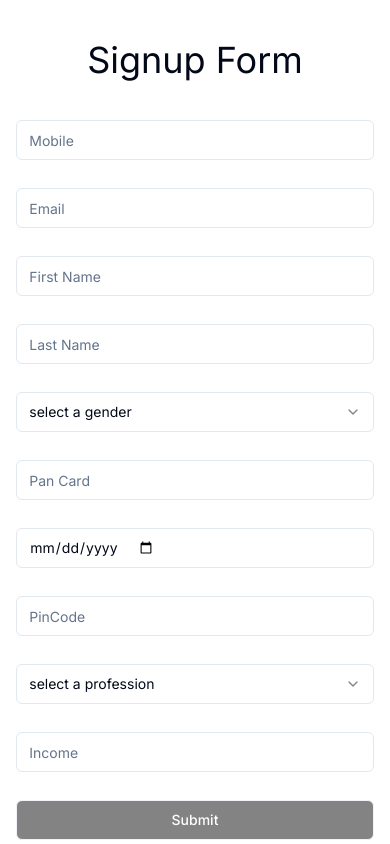
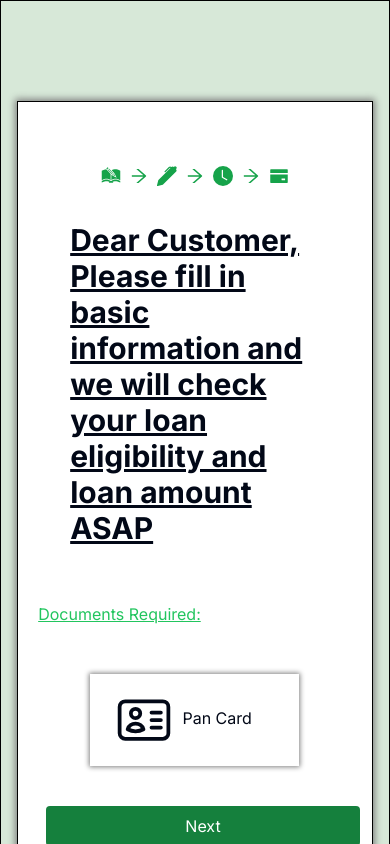
Before and after one commit to akshay-anand24/formTask, a Next.js app in the folder Next/: page / in a window 390 px wide. Shown: the top 844 px of the page. Built offline with nearby package versions, Linux system fonts and the light colour scheme.

Commit message:
ui improved

```diff
--- a/Next/app/error/page.js
+++ b/Next/app/error/page.js
@@ -1,12 +1,31 @@
 'use client'
+
+import { usePathname, useSearchParams } from "next/navigation"
+import { useRouter } from "next/navigation"
+// import { useRouter } from "next/router"
+import { useEffect, useState } from "react"
 
 
 const Conn = () => {
+  const router=useRouter()
+  const pathname=usePathname()
+  const searchparams=useSearchParams()
+  // let [data,setData]=useState()
+  // const value=router.query
+  // if(data!==value)
+  // setData(value)
+
+  useEffect(()=>{
+
+    console.log(router,pathname,searchparams.get('msg'))
+  })
 
   return (
     <div className="m-auto block text-center">
       <h1 className="text-7xl">Oops!!</h1>
-      <h1 >Some Error Occured!! Try Again</h1></div>
+      <h1 >Some Error Occured!! Try Again</h1>
+      <br />
+      <h3>{searchparams.get('msg')}</h3></div>
   )
 }
 
--- a/Next/app/find/[id]/page.js
+++ b/Next/app/find/[id]/page.js
@@ -1,38 +1,64 @@
-'use client'
-import axios from 'axios'
-import React, { useEffect, useState } from 'react'
+"use client";
+import axios from "axios";
+import React, { useEffect, useState } from "react";
+import {
+  Card,
+  CardContent,
+  CardDescription,
+  CardFooter,
+  CardHeader,
+  CardTitle,
+} from "@/components/ui/card"
 
 
+const Id = ({ params }) => {
+  const [status, setStatus] = useState('');
+
+  const statusHandler = async () => {
+    let res = await axios.post(
+      " https://lms29api.buynsta.com/main/eligible/kreditbee",
+      {
+        referenceId: params.id,
+      },
+      {
+        headers: {
+          Authorization: " Basic " + process.env.NEXT_PUBLIC_AUTHORIZATION_KEY,
+        },
+      }
+    );
+
+    setStatus(res.data);
+  };
+
+  useEffect(() => {
+    statusHandler();
+    console.log(status)
+  },[]);
 
 
-const Id = ({params}) => {
-    let [status,setStatus]=useState({})
-    const statusHandler=async ()=>{
-      let res= await axios.post(" https://lms29api.buynsta.com/main/eligible/kreditbee",{
-        referenceId:params.id
-      })
-      let data=res.data
-      if(res.data.code!==status.code)
-      setStatus(res.data)
+  return (
+    <div style={{backgroundColor:'#D7E8D8',minHeight:'100vh',margin:0,padding:0,border:'1px solid black'}}>
+
+    <Card className='w-11/12 lg:w-8/12 m-auto p-2 text-center mt-9'  style={{boxShadow:'0 0 7px 2px gray',backgroundColor:'white'}}>
+  <CardHeader>
+    <CardTitle className='text-green-600 text-center mt-2 mb-2 '>Awesome!
+      <aa className="text-2xl text-gray-500 mb-20 mt-5 block">You are doing great so far!!</aa></CardTitle>
+    <CardDescription>
+       <span className="block">Reference Id: {status.model?status.model.referenceId:null }</span>
+    <span className="block">Status Code: {status.model?status.model.statusCode:null }</span>
+    <span className="block">Status : {status.model?status.model.status:null}</span></CardDescription>
+  </CardHeader>
+  <CardContent>
+   {status.model&& <p>You are eligible for Credit Limit!!</p>}
+  </CardContent>
+  <CardFooter className='text-center block'>
+    {status.model&&<h1 className='text-4xl text-red-500 p-4 shadow-xl text-center'>Rs. 5,00,000</h1>}
+  </CardFooter>
+</Card>
 
 
-      console.log(params)
-    }
+    </div>
+  );
+};
 
-    useEffect(()=>{
-    statusHandler()
-          if(status.statusCode=="W001")
-        setInterval(()=>{window.location.reload()},5000)
-    })
-
-
-  return (<>
-    <div>Status Code:{status.code}</div>
-    <div>Status Code:{status.statusCode}</div>
-    <div>Status :{status.status}</div>
-
-    </>
-  )
-}
-
-export default Id
+export default Id;
--- a/Next/app/page.js
+++ b/Next/app/page.js
@@ -1,19 +1,24 @@
 "use client";
 
-import Link from "next/link";
 import axios from "axios";
 import ClipLoader from "react-spinners/ClipLoader";
 import styles from "./page.module.css";
 import { createContext } from "react";
 
-// import Button from '@mui/material/Button'
+import { v4 } from "uuid";
 import { useForm, Controller } from "react-hook-form";
 
 import style from "./styl.module.css";
-// import {TextField,FormControl,InputLabel,Select,MenuItem} from '@mui/material'
+
 import { useEffect, useState } from "react";
 import Input from "@/components/ui/input";
 import { Button } from "../components/ui/button";
+import { HiOutlineIdentification } from "react-icons/hi2";
+import { GiArchiveRegister } from "react-icons/gi";
+import { AiOutlineArrowRight } from "react-icons/ai";
+import { AiFillCreditCard } from "react-icons/ai";
+import { BsFillPenFill } from "react-icons/bs";
+import { BsFillClockFill } from "react-icons/bs";
 import {
   Select,
   SelectGroup,
@@ -26,20 +31,218 @@ import {
 } from "../components/ui/select";
 import { useRouter } from "next/navigation";
 import Conn from "./error/page";
+import { headers } from "@/next.config";
+import AOS from 'aos';
+import 'aos/dist/aos.css'; // You can also use <link> for styles
+import { duration } from "@mui/material";
+AOS.init({duration:2000});
 
 const connContext = createContext();
+let rid = v4().split("-");
+rid = rid[0] + rid[1] + rid[2] + rid[3];
 
 const Index = () => {
-  let [rid, setRId] = useState("");
-  let [prof, setProf] = useState("");
-  let [loading, setLoading] = useState(false);
+
+const intro=()=>{
+  return(
+    <div data-aos='fade-up' data-aos-duration='3000'>
+ <div className="text-xl text-green-600 m-2 text-center">
+           <GiArchiveRegister className=" inline m-1"/>
+           <AiOutlineArrowRight className=" inline m-1"/>
+           <BsFillPenFill className=" inline m-1"/>
+           <AiOutlineArrowRight className=" inline m-1"/>
+           <BsFillClockFill className=" inline m-1"/>
+           <AiOutlineArrowRight className=" inline m-1"/>
+           <AiFillCreditCard className=" inline m-1"/>
+      </div>
+
+    <h1 className="text-3xl  m-8 mb-14 underline font-bold">Dear Customer, Please fill in basic information and we will check your loan eligibility and loan amount ASAP</h1>
+    <h3 className="text-green-500 underline">Documents Required:</h3>
+    <br />
+    <br />
+    <div className=" border-solid border-1 p-4 w-8/12 m-auto border-black cursor-pointer" style={{boxShadow:'0 0 5px 1px gray',minHeight:'40px'}}>
+      <span><HiOutlineIdentification className="text-6xl m-0 mx-2 inline"/></span>
+      <span className="hover:underline">Pan Card</span> </div>
+    </div>
+  )
+}
+
+  const personalDetail = () => {
+    return (
+
+      <div className="comp" style={{ display:'none'}} data-aos='fade-up' data-aos-duration='3000'>
+
+
+        <h1 className=" text-3xl m-8 underline font-bold ">You are just two step away from checking your eligibilty for instant funds</h1>
+        <Input
+          id="mobile"
+          placeholder="Mobile"
+          {...register("mobile", {
+            pattern: /^[0-9]+$/,
+            required: true,
+            minLength: 10,
+          })}
+        />
+        {errors.mobile && <p> Invalid </p>}
+        <Input
+          id=""
+          placeholder="Email"
+          className="mt-7"
+          {...register("email", {
+            pattern: /^[\w-\.]+@([\w-]+\.)+[\w-]{2,4}$/,
+          })}
+        />
+        {errors.email && <p> Invalid </p>}
+
+        <Input
+          id=""
+          placeholder="First Name"
+          className="mt-7"
+          {...register("fname", { required: true })}
+        />
+        <Input
+          id=""
+          placeholder="Last Name"
+          className="mt-7"
+          {...register("lname", { required: true })}
+        />
+      </div>
+    );
+  };
+
+  const morePersonalDetails = () => {
+    return (
+      <div className="comp" style={{display:'none'}} data-aos-duration='3000'data-aos='fade-up'>
+        <h1 className=" text-3xl m-8 underline font-bold ">Responsible lending, transparent terms, and support for your financial needs.</h1>
+
+        <Controller
+          name="gender"
+          control={control}
+          rules={{ required: true }}
+          render={({ field }) => (
+            <Select
+              {...field}
+              onValueChange={(e) => {
+                field.onChange(e);
+              }}
+              defaultValue={field.value}
+            >
+              <SelectTrigger className="w-[100%] mt-7">
+                <SelectValue placeholder="select a gender" />
+              </SelectTrigger>
+              <SelectContent>
+                <SelectGroup>
+                  <SelectItem value="M">Male</SelectItem>
+                  <SelectItem value="F">Female</SelectItem>
+                </SelectGroup>
+              </SelectContent>
+            </Select>
+          )}
+        />
+
+        {errors.gender ? <p>Invalid</p> : null}
+
+        <Input
+          type="date"
+          id=""
+          placeholder="DoB"
+          className="mt-7"
+          name="dob"
+          {...register("dob", { required: true })}
+        />
+
+        <Input
+          id=""
+          placeholder="PinCode"
+          className="mt-7"
+          {...register("pincode", {
+            pattern: /^[0-9]+$/,
+            required: true,
+            minLength: 6,
+          })}
+        />
+        {errors.pincode && <p> Invalid </p>}
+      </div>
+    );
+  };
+
+  const financialDetails = () => {
+    return (
+      <div className="comp" style={{display:'none'}} data-aos-duration='3000'data-aos='fade-up'>
+        <h1 className=" text-3xl m-8 underline font-bold ">Final Step to know your eligibility.</h1>
+
+        <Controller
+          name="profession"
+          control={control}
+          rules={{ required: true }}
+          render={({ field }) => (
+            <Select
+              {...field}
+              onValueChange={(e) => {
+                field.onChange(e);
+                setProf(e);
+              }}
+              defaultValue={field.value}
+            >
+              <SelectTrigger className="w-[100%] mt-7">
+                <SelectValue placeholder="select a profession" />
+              </SelectTrigger>
+              <SelectContent>
+                <SelectGroup>
+                  <SelectItem value="salaried">salaried</SelectItem>
+                  <SelectItem value="selfEmployed">Self Employed</SelectItem>
+                  <SelectItem value="houseWife">House Wife</SelectItem>
+                  <SelectItem value="student">Student</SelectItem>
+                </SelectGroup>
+              </SelectContent>
+            </Select>
+          )}
+        />
+        {errors.profession && <>Invalid</>}
+        <Input
+          id=""
+          placeholder="Pan Card"
+          className="mt-7"
+          {...register("pancard", {
+            minLength: 10,
+            maxLength: 10,
+            required: true,
+          })}
+        />
+
+        <Input
+          id=""
+          placeholder="Monthly Income"
+          className="mt-7"
+          {...register("income", { pattern: /^[0-9]+$/, required: true })}
+        />
+
+        {prof === "salaried" ? (
+          <Input
+            id=""
+            placeholder="Company Name"
+            className="mt-7"
+            {...register("company", {
+              required: prof === "salaried" ? true : false,
+            })}
+          />
+        ) : null}
+
+        {errors.company && <p>{errors.company.message}</p>}
+      </div>
+    );
+  };
+
+  const [prof, setProf] = useState("");
+  const [loading, setLoading] = useState(false);
   const router = useRouter();
+  const [page, setPage] = useState(0);
 
   const {
     control,
     register,
     handleSubmit,
-    formState: { errors ,isDirty, isValid},
+    formState: { errors, isDirty, isValid },
     setValue,
     reset,
   } = useForm();
@@ -73,14 +276,33 @@ const Index = () => {
     const res = await axios.put(
       "https://lms29api.buynsta.com/main/eligible/kreditbee",
       {
-        newdata,
+        mobile: newdata.mobile,
+        email: newdata.email,
+        firstname: newdata.fname,
+        lastname: newdata.lname,
+        gender: newdata.gender,
+        pan: newdata.pancard,
+        dob: "2019-01-05",
+        pincode: newdata.pincode,
+        profession: newdata.profession,
+        salary: newdata.income,
+        imei: "website",
+        referenceId: rid,
+        company: newdata.company,
+        campaign: "",
+        key1: "",
+        key2: "",
+      },
+      {
+        headers: {
+          Authorization: " Basic " + process.env.NEXT_PUBLIC_AUTHORIZATION_KEY,
+        },
       }
     );
-
-    const path = res.data.referenceId;
     console.log(res);
-    if (res.data.code === 200) {
-      switch (res.data.statusCode) {
+    const path = res.data.model ? res.data.model.referenceId : "";
+    if (res.data.code === "200") {
+      switch (res.data.model.statusCode) {
         case "A001": {
           setLoading(false);
           router.push("/find/" + path);
@@ -139,11 +361,15 @@ const Index = () => {
 
         default: {
           setLoading(false);
-          router.push("/error");
+          let searchParams = new URLSearchParams(res.data);
+          searchParams = searchParams.toString();
+          router.push("/error" + "?" + searchParams);
         }
       }
     } else {
-      router.push('/error');
+      let searchParams = new URLSearchParams(res.data);
+      searchParams = searchParams.toString();
+      router.push("/error" + "?" + searchParams);
       setLoading(false);
     }
   };
@@ -151,10 +377,68 @@ const Index = () => {
   useEffect(() => {
     let nw = document.getElementById("nw");
     if (nw) nw.scrollIntoView({ behavior: "smooth" });
-  }, []);
+    let comp=document.getElementsByClassName('comp')
+    let form= document.getElementById('form')
+    if(page===1){
+      setTimeout(()=>{form.style.transform='scale(1)'
+      comp[0].style.display='block'
+      comp[1].style.display='none'
+      comp[2].style.display='none'
+    },1000)
+
+
+
+      form.style.transform='scale(0)'
+    }
+    else if(page===2){
+      setTimeout(()=>{form.style.transform='scale(1)'
+      comp[0].style.display='none'
+      comp[1].style.display='block'
+      comp[2].style.display='none'
+    },1000)
+
+
+
+      form.style.transform='scale(0)'
+
+
+    }
+    else if(page===3){
+
+      setTimeout(()=>{form.style.transform='scale(1)'
+
+      comp[0].style.display='none'
+      comp[1].style.display='none'
+      comp[2].style.display='block'
+    },1000)
+
+
+
+      form.style.transform='scale(0)'
+
+
+    }
+    else {
+      setTimeout(()=>{form.style.transform='scale(1)'
+
+      comp[0].style.display='none'
+      comp[1].style.display='none'
+      comp[2].style.display='none'
+    },1000)
+
+
+
+      form.style.transform='scale(0)'
+
+    }
+
+  }, [page]);
+
+
+
 
   return (
-    <>
+    <div style={{backgroundColor:'#D7E8D8',minHeight:'100vh',padding:0,margin:0,border:'.1px solid black'}}>
       {loading ? (
         <div
           style={{
@@ -167,6 +451,7 @@ const Index = () => {
             transform: "translate(-50%,-50%)",
             left: "50%",
             top: "50%",
+            zIndex: 199,
           }}
         >
           <ClipLoader
@@ -176,7 +461,7 @@ const Index = () => {
               opacity: 1,
               color: "white",
               position: "fixed",
-              zIndex: 2,
+              zIndex: 200,
               transform: "translate(-50%,-50%)",
               left: "43%",
               top: "43%",
@@ -188,236 +473,54 @@ const Index = () => {
         </div>
       ) : null}
 
-      <div className={" text-4xl text-center m-10"}>Signup Form</div>
 
-      <form className='m-auto w-11/12 sm:w-10/12 md:w-8/12 lg:w-6/12' onSubmit={handleSubmit(handleSubmitHandler)}>
-        <Input
-          id="mobile"
-          placeholder="Mobile"
-          {...register("mobile", {
-            pattern: /^[0-9]+$/,
-            required: true,
-            minLength: 10,
-          })}
-        />
-        {errors.mobile && <p> Invalid </p>}
-        <Input
-          id=""
-          placeholder="Email"
-          className="mt-7"
-          {...register("email", {
-            pattern: /^[\w-\.]+@([\w-]+\.)+[\w-]{2,4}$/,
-          })}
-        />
-        {errors.email && <p> Invalid </p>}
 
-        <Input
-          id=""
-          placeholder="First Name"
-          className="mt-7"
-          {...register("fname", { required: true })}
-        />
-        <Input
-          id=""
-          placeholder="Last Name"
-          className="mt-7"
-          {...register("lname", { required: true })}
-        />
+      <form id='form' style={{boxShadow:"0px 0px 7px 2px gray",padding:'50px 20px',border:'1px solid black',backgroundColor:'#ffffff',margin:'  100px auto ',transitionDuration:'1s'}}
+        className="m-auto w-11/12 sm:w-10/12 md:w-8/12 lg:w-6/12 "
+        onSubmit={handleSubmit(handleSubmitHandler)}
+      >
+        {page===0&&intro()}
+        {personalDetail()}
+        { morePersonalDetails()}
+        { financialDetails()}
 
-        <Controller
-          name="gender"
-          control={control}
-          rules={{ required: true }}
-          render={({ field }) => (
-            <Select
-              {...field}
-              onValueChange={(e) => {
-                field.onChange(e);
-              }}
-              defaultValue={field.value}
-            >
-              <SelectTrigger className="w-[100%] mt-7">
-                <SelectValue placeholder="select a gender" />
-              </SelectTrigger>
-              <SelectContent>
-                <SelectGroup>
-                  <SelectItem value="Male">Male</SelectItem>
-                  <SelectItem value="Female employed">Female</SelectItem>
-                  <SelectItem value="Other">Other</SelectItem>
-                </SelectGroup>
-              </SelectContent>
-            </Select>
-          )}
-        />
+        {page === 3 && (
+          <Button
+            variant="outline"
+            className="my-7  hover:text-white active:bg-red-600 hover:bg-green-600
+          w-full mx-0   md:w-6/12  lg:w-auto lg:mx-0
+          inline-block p-2 m-2 text-center bg-green-700 text-white rounded cursor-pointer transition duration-300 ease-in-out transform hover:scale-105 active:scale-100 "
+            disabled={!isDirty || !isValid}
 
-        {errors.gender ? <p>Invalid {console.log(errors.gender)}</p> : null}
+          >
+            {" "}
+            Submit
+          </Button>
+        )}
 
-        <Input
-          id=""
-          placeholder="Pan Card"
-          className="mt-7"
-          {...register("pancard", {
-            minLength: 10,
-            maxLength: 10,
-            required: true,
-          })}
-        />
-        <Input
-          type="date"
-          id=""
-          placeholder="DoB"
-          className="mt-7"
-          name="dob"
-          {...register("dob", { required: true })}
-        />
-
-        <Input
-          id=""
-          placeholder="PinCode"
-          className="mt-7"
-          {...register("pincode", {
-            pattern: /^[0-9]+$/,
-            required: true,
-            minLength: 6,
-          })}
-        />
-        {errors.pincode && <p> Invalid </p>}
-
-        <Controller
-          name="profession"
-          control={control}
-          rules={{ required: true }}
-          render={({ field }) => (
-            <Select
-              {...field}
-              onValueChange={(e) => {
-                field.onChange(e);
-                setProf(e);
-              }}
-              defaultValue={field.value}
-            >
-              <SelectTrigger className="w-[100%] mt-7">
-                <SelectValue placeholder="select a profession" />
-              </SelectTrigger>
-              <SelectContent>
-                <SelectGroup>
-                  <SelectItem value="salaried">salaried</SelectItem>
-                  <SelectItem value="self employed">Self Employed</SelectItem>
-                </SelectGroup>
-              </SelectContent>
-            </Select>
-          )}
-        />
-        {errors.profession && <>Invalid</>}
-
-        <Input
-          id=""
-          placeholder="Income"
-          className="mt-7"
-          {...register("income", { pattern: /^[0-9]+$/, required: true })}
-        />
-        {/* <Input
-          id=""
-          placeholder="IMEI"
-          className="mt-7"
-          {...register("imei", { required: true })}
-        /> */}
-
-        {/* <Select
-          {...register("company", { required: true })}
-          onValueChange={(e) => {
-            setValue("company", e);
-          }}
-        >
-          <SelectTrigger className="w-[100%] mt-7">
-            <SelectValue placeholder="Select a company" />
-          </SelectTrigger>
-          <SelectContent>
-            <SelectGroup>
-              <SelectItem value="krazybee">krazybee</SelectItem>
-            </SelectGroup>
-          </SelectContent>
-        </Select> */}
-        {prof === "salaried" ? (
-          <Input
-            id=""
-            placeholder="Company Name"
-            className="mt-7"
-            {...register("company", {
-              required: prof === "salaried" ? true : false,
-            })}
-          />
-        ) : null}
-
-        {/* <TextField
-  id=""
-  label="Referende Id"
-  sx={{width:'100%',mt:5,}}
-  {...register('rid',{required:true,minLength:12,maxLength:16})}
-
-/> */}
-        {/* <FormControl sx={{ mt:5 , minWidth: '100%' }}>
-        <InputLabel id="demo-simple-select-autowidth-label">Company</InputLabel>
-        <Select
-          labelId="demo-simple-select-autowidth-label"
-          id="demo-simple-select-autowidth"
-          label='company'
-          // value={age}
-          // onChange={}
-          autoWidth
-          {...register('company',{required:true})}
-        >
-          <MenuItem value="">
-            <em>None</em>
-          </MenuItem>
-          <MenuItem value={'kreditbee'}>KreditBee</MenuItem>
-
-        </Select>
-      </FormControl> */}
-        {errors.company && <p>{errors.company.message}</p>}
-
-        {/* <TextField
-  id=""
-  label="Campaign"
-  sx={{width:'100%',mt:5,}}
-  {...register('campaign')}
-
-/>
-      <TextField
-  id=""
-  label="Key1"
-  sx={{width:'100%',mt:5,}}
-  {...register('key1')}
-
-/>
-      <TextField
-  id=""
-  label="Key2"
-  sx={{width:'100%',mt:5,}}
-  {...register('key2')}
-
-/> */}
-
-        <Button
-          variant="outline"
-          className="my-7 bg-zinc-950 text-white hover:bg-zinc-700 hover:text-white active:bg-red-600 block
-          w-full mx-auto   md:w-6/12  lg:w-auto lg:mx-0 "
-          type="submit"
-          disabled={!isDirty || !isValid}
-        >
-          {" "}
-          Submit
-        </Button>
+        {page !== 3 && (
+          <div
+            onClick={() => {
+              setPage(page + 1);
+            }}
+            className="w-full mx-2 mt-10  md:w-6/12  lg:w-auto lg:mx-0 inline-block p-2 m-2 text-center bg-green-700 text-white rounded cursor-pointer transition duration-300 ease-in-out transform hover:scale-105 hover:bg-green-600 active:scale-100"
+          >
+            Next
+          </div>
+        )}
+        {page !== 0 && (
+          <div
+            type="button"
+            onClick={() => {
+              setPage(page - 1);
+            }}
+            className=" w-full mx-2   md:w-6/12  lg:w-auto lg:mx-4 inline-block p-2 m-2 text-center bg-green-700 text-white rounded cursor-pointer transition duration-300 ease-in-out transform hover:scale-105 hover:bg-green-600 active:scale-100"
+          >
+            Back
+          </div>
+        )}
       </form>
-      {rid ? (
-        <>
-          <h1 id="nw" style={{ textAlign: "center", color: "green" }}>
-            Your Reference ID is: {rid}
-          </h1>
-          <div>Save the Reference ID for future reference</div>
-        </>
-      ) : null}
-    </>
+    </div>
   );
 };
 
--- /dev/null
+++ b/Next/components/ui/card.jsx
@@ -0,0 +1,50 @@
+import * as React from "react"
+
+import { cn } from "@/lib/utils"
+
+const Card = React.forwardRef(({ className, ...props }, ref) => (
+  <div
+    ref={ref}
+    className={cn("rounded-lg border bg-card text-card-foreground shadow-sm", className)}
+    {...props} />
+))
+Card.displayName = "Card"
+
+const CardHeader = React.forwardRef(({ className, ...props }, ref) => (
+  <div
+    ref={ref}
+    className={cn("flex flex-col space-y-1.5 p-6", className)}
+    {...props} />
+))
+CardHeader.displayName = "CardHeader"
+
+const CardTitle = React.forwardRef(({ className, ...props }, ref) => (
+  <h3
+    ref={ref}
+    className={cn("text-2xl font-semibold leading-none tracking-tight", className)}
+    {...props} />
+))
+CardTitle.displayName = "CardTitle"
+
+const CardDescription = React.forwardRef(({ className, ...props }, ref) => (
+  <p
+    ref={ref}
+    className={cn("text-sm text-muted-foreground", className)}
+    {...props} />
+))
+CardDescription.displayName = "CardDescription"
+
+const CardContent = React.forwardRef(({ className, ...props }, ref) => (
+  <div ref={ref} className={cn("p-6 pt-0", className)} {...props} />
+))
+CardContent.displayName = "CardContent"
+
+const CardFooter = React.forwardRef(({ className, ...props }, ref) => (
+  <div
+    ref={ref}
+    className={cn("flex items-center p-6 pt-0", className)}
+    {...props} />
+))
+CardFooter.displayName = "CardFooter"
+
+export { Card, CardHeader, CardFooter, CardTitle, CardDescription, CardContent }
--- a/Next/package.json
+++ b/Next/package.json
@@ -11,9 +11,11 @@
   "dependencies": {
     "@emotion/react": "^11.11.1",
     "@emotion/styled": "^11.11.0",
+    "@fortawesome/react-fontawesome": "^0.2.0",
     "@mui/material": "^5.14.6",
     "@radix-ui/react-select": "^1.2.2",
     "@radix-ui/react-slot": "^1.0.2",
+    "aos": "^2.3.4",
     "axios": "^1.5.0",
     "class-variance-authority": "^0.7.0",
     "clsx": "^2.0.0",
@@ -24,9 +26,11 @@
     "react": "18.2.0",
     "react-dom": "18.2.0",
     "react-hook-form": "^7.45.4",
+    "react-icons": "^4.11.0",
     "react-spinners": "^0.13.8",
     "tailwind-merge": "^1.14.0",
     "tailwindcss-animate": "^1.0.7",
+    "uuid": "^9.0.1",
     "yup": "^1.2.0"
   },
   "devDependencies": {
```
Also changed, not shown: 1 other file (tests, documents, lock files or other folders).
